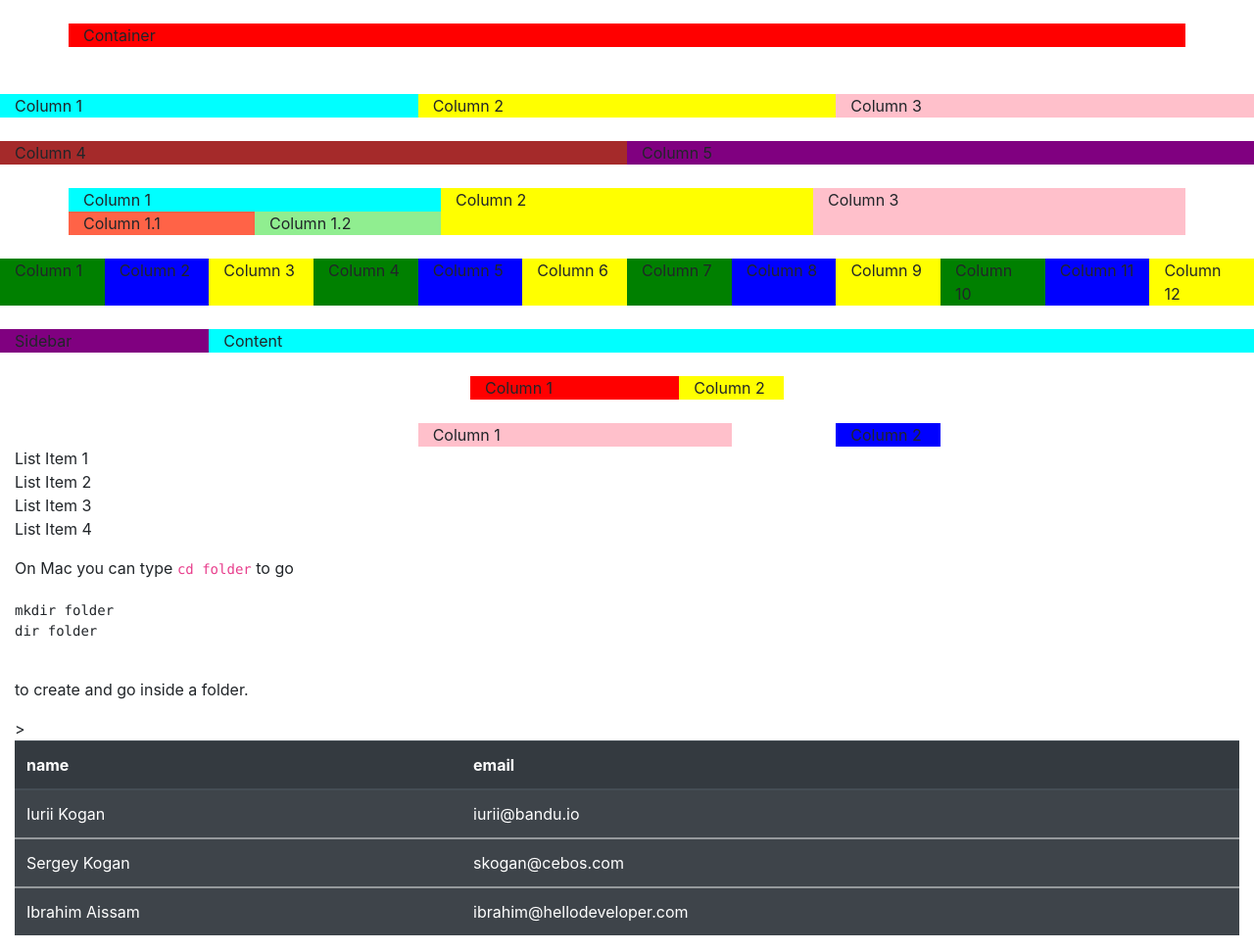
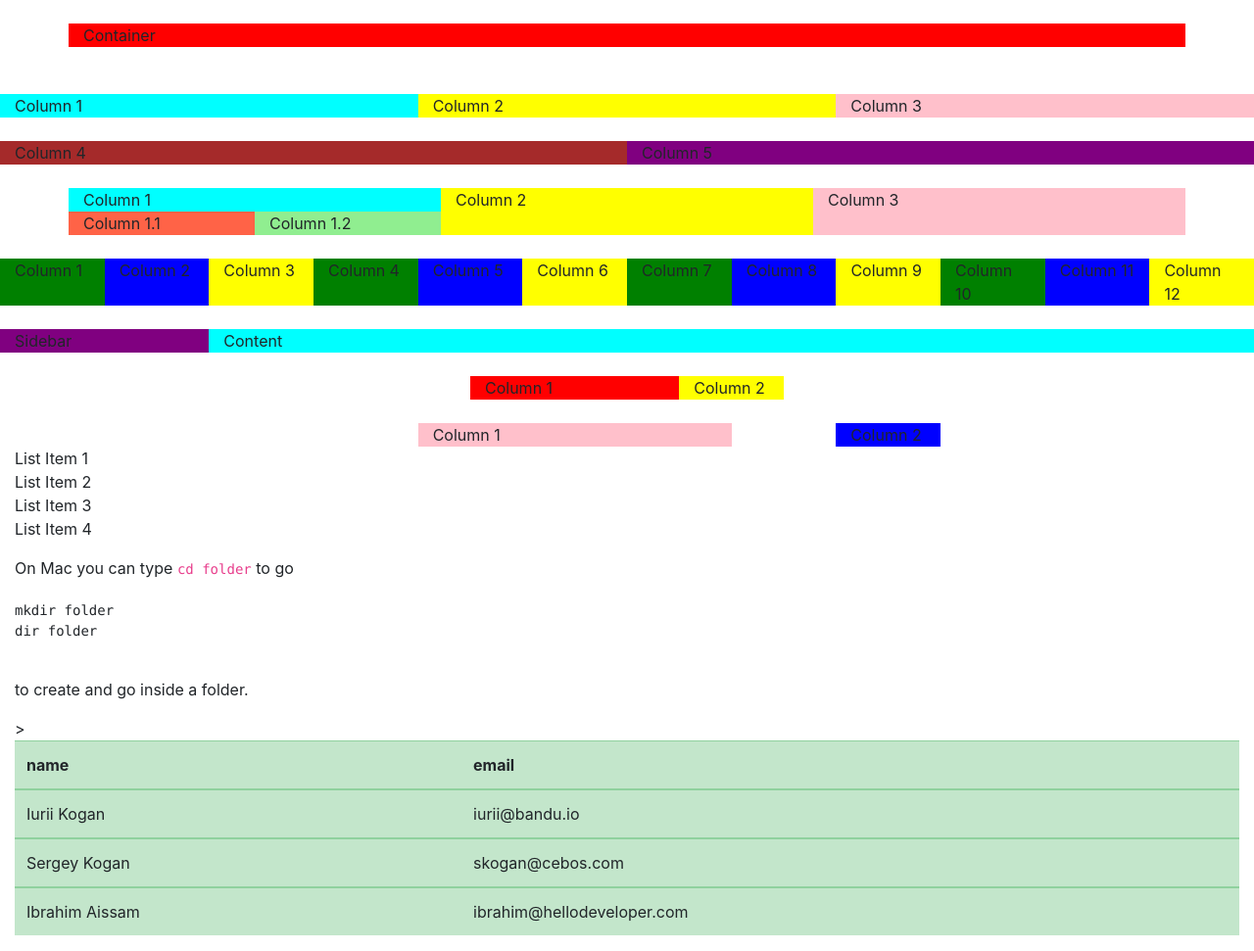
Before and after one commit to iuriikogan/css-excercise, a plain HTML site: page src/index.html in a window 1280 px wide. Shown: the whole page at 98% size. Drawn offline with Linux system fonts and the light colour scheme.

Commit message:
table styled

```diff
--- a/src/index.html
+++ b/src/index.html
@@ -151,26 +151,26 @@ dir folder
                         to create and go inside a folder.
                 </p>
                 <!-- Tables -->
-                <table class="table table-striped table-dark">
-                        <thead class="thead-dark;">
+                <table class="table table-hover table-success">
+                        <thead>
                                 <tr>
                                         <th>name</td>
                                         <th>email</th>
                                 </tr>
                         </thead>
-                        <tbody class="table-hover">
+                        <tbody>
                                 <tr>
                                         <td>Iurii Kogan</td>
                                         <td>iurii@bandu.io</td>
                                 </tr>
                         </tbody>
-                        <tbody class="table-hover">
+                        <tbody>
                                 <tr>
                                         <td>Sergey Kogan</td>
                                         <td>skogan@cebos.com</td>
                                 </tr>
                         </tbody>
-                        <tbody class="table-hover">
+                        <tbody>
                                 <tr>
                                         <td>Ibrahim Aissam</td>>
                                         <td>ibrahim@hellodeveloper.com</td>
```
